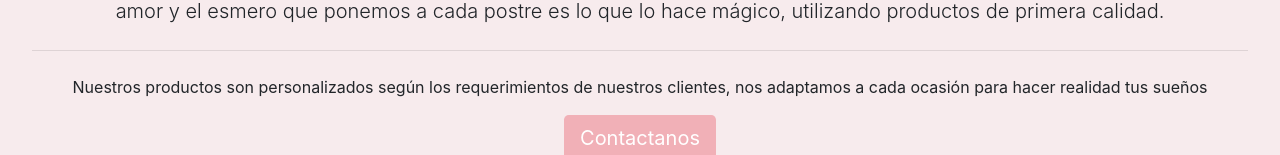
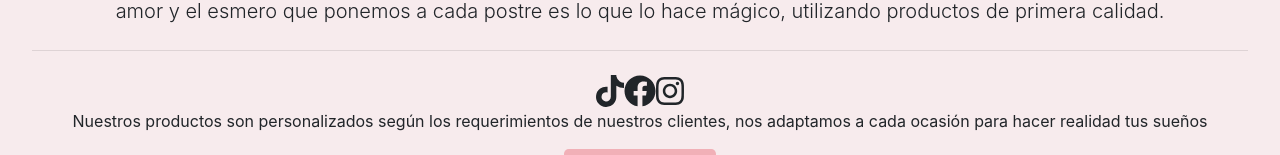
Before and after one commit to CinthyaR31/dulces-suenos-front, a React (Create React App) app: page / in a window 1280 px wide. Shown: the part 1200-1355 px from the top of the page. Built offline with nearby package versions, Linux system fonts and the light colour scheme.

Commit message:
added jumbotron with icons

```diff
--- a/package.json
+++ b/package.json
@@ -4,6 +4,7 @@
   "private": true,
   "dependencies": {
     "@fortawesome/fontawesome-svg-core": "^1.2.36",
+    "@fortawesome/free-brands-svg-icons": "^5.15.4",
     "@fortawesome/free-solid-svg-icons": "^5.15.4",
     "@fortawesome/react-fontawesome": "^0.1.16",
     "@testing-library/jest-dom": "^5.15.0",
--- a/src/components/Jumbotron/Jumbotron.jsx
+++ b/src/components/Jumbotron/Jumbotron.jsx
@@ -1,6 +1,8 @@
 import React from 'react'
 
 import './Jumbotron.css';
+
+import { FontAwesomeIcon } from "@fortawesome/react-fontawesome";
 
 export default function Jumbotron() {
 
@@ -12,6 +14,9 @@ export default function Jumbotron() {
                 ocasión. El amor y el esmero que ponemos a cada postre es lo que lo hace mágico, utilizando productos de
                 primera calidad.</p>
             <hr class="my-4" />
+            <FontAwesomeIcon icon={["fab", "tiktok"]} size="2x" />
+            <FontAwesomeIcon icon={["fab", "facebook"]} size="2x" />
+            <FontAwesomeIcon icon={["fab", "instagram"]} size="2x" />
             <p>Nuestros productos son personalizados según los requerimientos de nuestros clientes, nos adaptamos a cada
                 ocasión para hacer realidad tus sueños</p>
             <a id="boton_jumbotron" class="btn btn-primary btn-lg" href="#footer" role="button">Contactanos</a>
--- a/src/fontawesome.js
+++ b/src/fontawesome.js
@@ -2,6 +2,11 @@ import { library } from "@fortawesome/fontawesome-svg-core";
 
 // import your icons
 
+import {
+  faTiktok,
+  faFacebook,
+  faInstagram,
+} from "@fortawesome/free-brands-svg-icons";
 import { faExternalLinkAlt } from "@fortawesome/free-solid-svg-icons";
 
-library.add(faExternalLinkAlt);
+library.add(faExternalLinkAlt, faTiktok, faFacebook, faInstagram);
```
